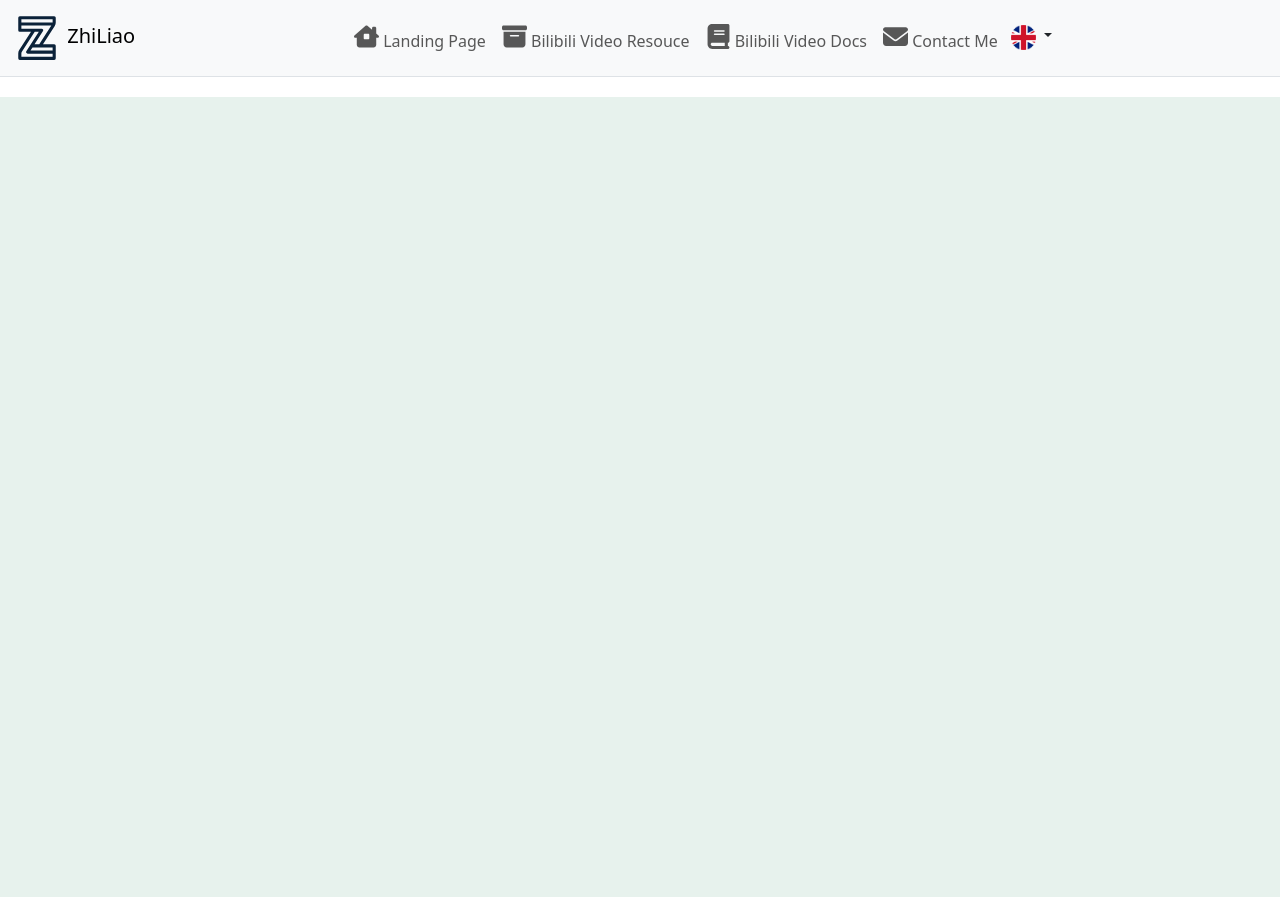
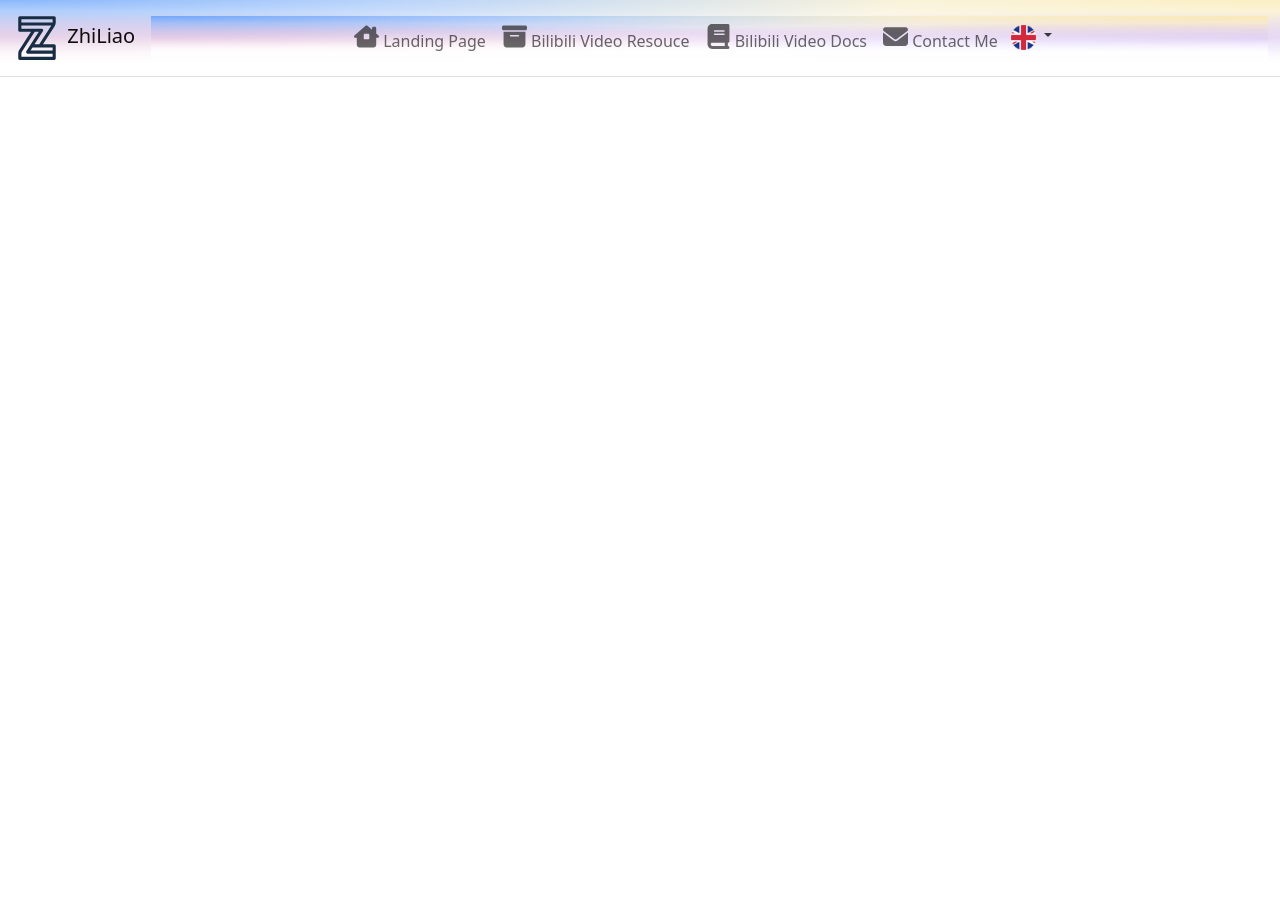
Before and after one commit to liaozhi0520/liaozhiMe, a Django app: page /bilibiliVideoDocs in a window 1280 px wide. Run offline with Django 3.2, Linux system fonts and the light colour scheme; data that the repository does not hold is empty; some libraries are stand-ins or nearby versions.

Commit message:
make the bg of navbar more pretty

```diff
--- a/web/templates/web/bilibiliVideoDocTemplates/docIndex.html
+++ b/web/templates/web/bilibiliVideoDocTemplates/docIndex.html
@@ -6,7 +6,6 @@
     #indexContainer{
       font-size: large;
       min-height: 100vh;
-      background-color: #e7f2ed;
       margin: 20px auto;
     }
     .btn-toggle {
--- a/web/templates/web/layout/basic.html
+++ b/web/templates/web/layout/basic.html
@@ -19,6 +19,27 @@
         fill: currentColor;
         vertical-align: -0.125em;
       }
+      :root{
+            --bd-purple: #4c0bce;
+            --bd-violet: #712cf9;
+            --bd-accent: #ffe484;
+            --bd-violet-rgb: 112.520718,44.062154,249.437846;
+            --bd-accent-rgb: 255,228,132;
+            --bd-pink-rgb: 214,51,132;
+            --bd-teal-rgb: 32,201,151;
+            --bd-violet-bg: var(--bd-violet);
+            --bd-toc-color: var(--bd-violet);
+            --bd-sidebar-link-bg: rgba(var(--bd-violet-rgb), .1);
+            --bd-callout-link: 10,88,202;
+            --bd-callout-code-color: #ab296a;
+            --bd-pre-bg: var(--bs-tertiary-bg);
+        }
+        #navBar,
+        #navBar .offcanvas{
+            opacity: 0.95;
+            background-repeat: no-repeat;
+            background-image: linear-gradient(180deg, rgba(var(--bs-body-bg-rgb), 0.01), rgba(var(--bs-body-bg-rgb), 1) 85%),radial-gradient(ellipse at top left, rgba(var(--bs-primary-rgb), 0.5), transparent 50%),radial-gradient(ellipse at top right, rgba(var(--bd-accent-rgb), 0.5), transparent 50%),radial-gradient(ellipse at center right, rgba(var(--bd-violet-rgb), 0.5), transparent 50%),radial-gradient(ellipse at center left, rgba(var(--bd-pink-rgb), 0.5), transparent 50%);
+        }
     </style>
     {% block title %} {% endblock %} {% block css %} {% endblock %}
   </head>
@@ -223,7 +244,7 @@
         </div>
       </div>
     </div>
-    <nav class="navbar navbar-expand-md bg-body-tertiary sticky-top">
+    <nav class="navbar navbar-expand-md bg-body-tertiary sticky-top" id="navBar">
       <div class="container-fluid">
         <a class="navbar-brand" href="{% url 'web:landingpage' %}">
           <svg height="50px" width="50px">
```
Also changed, not shown: web/templates/web/landingpage.html (+1 -17 lines), web/templates/web/layout/docLayout.html (+24 -5 lines).
